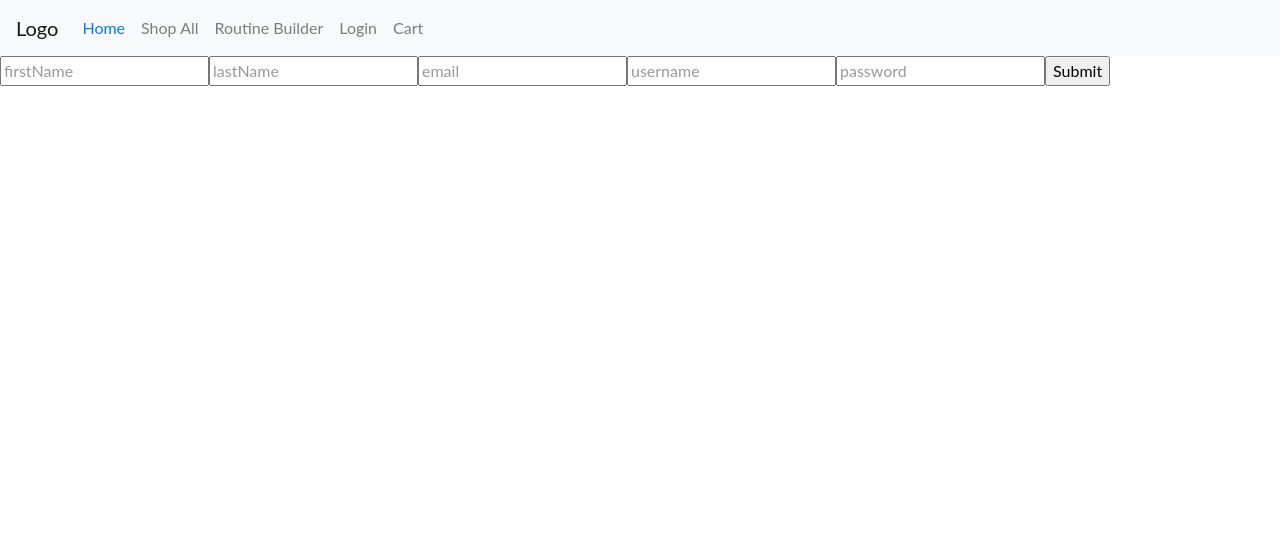
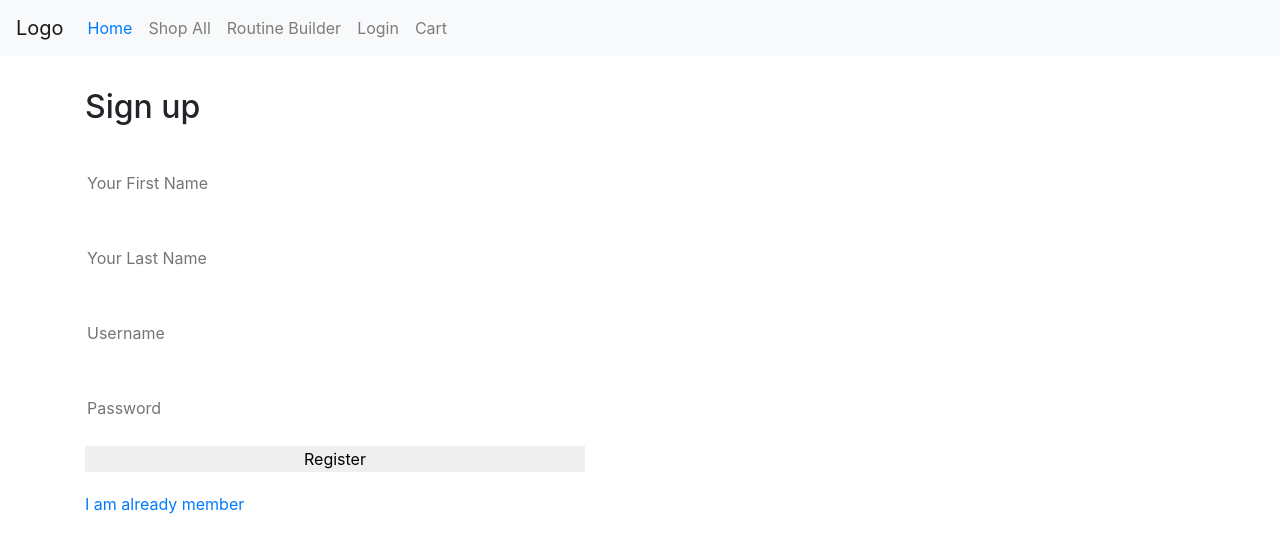
Before and after one commit to Char-Alexis/Ecommerce-Capstone-FrontEnd, a React (Create React App) app: page /register in a window 1280 px wide. Shown: the top 552 px of the page. Built offline with nearby package versions, Linux system fonts and the light colour scheme; no server answers.

Commit message:
Implemented styling in login and registration form

```diff
--- a/src/components/Login/Login.css
+++ b/src/components/Login/Login.css
@@ -1,4 +1,38 @@
-body {
+.signup {
+    margin-bottom: 150px;
+}
+
+/* .signin-form {
+    margin-right: 90px;
+    margin-left: 80px;
+} */
+
+
+.signin-content {
+    padding-top: 67px;
+    padding-bottom: 87px;
+}
+
+.material-icons-name {
+    font-size: 18px;
+}
+
+
+.form-group {
+  position: relative;
+  margin-bottom: 25px;
+  width: 500px;
+
+  overflow: hidden; }
+  .form-group:last-child {
+    margin-bottom: 0px; }
+
+input {
+    width: 100%;
+    display: block;
+    border: none;
+}
+/* body {
   font-family: "Lato", sans-serif;
 }
 
@@ -69,4 +103,4 @@ body {
 .btn-black {
   background-color: #000 !important;
   color: #fff;
-}
+} */
--- a/src/components/Login/Login.jsx
+++ b/src/components/Login/Login.jsx
@@ -40,48 +40,83 @@ class Login extends Component {
 
   render() {
     return (
-      <div>
-        {/* {this.state.register ?
-                <Registration register = {this.state.register} navToRegister={this.navToRegister}/>
-                :  */}
-        <div className="main">
-          <div className="col-md-6 col-sm-12">
-            <div className="login-form">
-              <form onSubmit={this.handleSubmit}>
-                <div className="form-group">
-                  <label>Username</label>
-                  <input
-                    type="text"
-                    name="username"
-                    onChange={this.handleChange}
-                    value={this.state.username}
-                    className="form-control"
-                    placeholder="User Name"
-                  />
+      // <div>
+      //   <div className="main">
+      //     <div className="col-md-6 col-sm-12">
+      //       <div className="login-form">
+      //         <form onSubmit={this.handleSubmit}>
+      //           <div className="form-group">
+      //             <label>Username</label>
+      //             <input
+      //               type="text"
+      //               name="username"
+      //               onChange={this.handleChange}
+      //               value={this.state.username}
+      //               className="form-control"
+      //               placeholder="User Name"
+      //             />
+      //           </div>
+      //           <div className="form-group">
+      //             <label>Password</label>
+      //             <input
+      //               type="password"
+      //               name="password"
+      //               onChange={this.handleChange}
+      //               value={this.state.password}
+      //               className="form-control"
+      //               placeholder="Password"
+      //             />
+      //           </div>
+      //           <button type="submit" className="btn btn-black">
+      //             Login
+      //           </button>
+      //           <button type="submit" className="btn btn-secondary">
+      //             Register
+      //           </button>
+      //         </form>
+      //       </div>
+      //     </div>
+      //   </div>
+      // </div>
+//  </div>
+
+
+ <section class="sign-in">
+            <div class="container">
+                <div class="signin-content">
+
+                    <div class="signin-form">
+                        <h2 class="form-title">Sign in</h2>
+                        <form onSubmit={this.handleSubmit} class="login-form" id="login-form">
+                            <div class="form-group">
+                                <label for="your_name"><i class="zmdi zmdi-account material-icons-name"></i></label>
+                                <input type="text" name="username"  onChange={this.handleChange} value={this.state.username} placeholder="Your Username"/>
+                            </div>
+                            <div class="form-group">
+                                <label for="your_pass"><i class="zmdi zmdi-lock"></i></label>
+                                <input type="password" name="password" onChange={this.handleChange} value={this.state.password} placeholder="Password"/>
+                            </div>
+                            <div class="form-group">
+
+                            </div>
+                            <div class="form-group form-button">
+                                <input type="submit"  class="form-submit" value="Log in"/>
+                            </div>
+                        </form>
+                        <div class="social-login">
+                            <span class="social-label">Don't have an account?</span>
+                            <ul class="socials">
+                                <li><a href="/register">Register Here</a></li>
+
+                            </ul>
+                        </div>
+                    </div>
                 </div>
-                <div className="form-group">
-                  <label>Password</label>
-                  <input
-                    type="password"
-                    name="password"
-                    onChange={this.handleChange}
-                    value={this.state.password}
-                    className="form-control"
-                    placeholder="Password"
-                  />
-                </div>
-                <button type="submit" className="btn btn-black">
-                  Login
-                </button>
-                <button type="submit" className="btn btn-secondary">
-                  Register
-                </button>
-              </form>
             </div>
-          </div>
-        </div>
-          {/* }  */}
-      </div>
+        </section>
+
+
+
     );
   }
 }
--- a/src/components/ProductListing/ProductsListing.jsx
+++ b/src/components/ProductListing/ProductsListing.jsx
@@ -28,6 +28,7 @@ const ProductsListing = (props) => {
 
             }
             return (
+
               <tr key={product.id}>
                 <td>{product.product_name}</td>
                 <td>{product.category}</td>
--- a/src/components/Registration/Registration.css
+++ b/src/components/Registration/Registration.css
@@ -1,150 +1,22 @@
-body {
-  margin: 0;
+.register-form{
+    margin-top: 20px;
+    margin-bottom: 20px;
+    width: 50%;
+    overflow: hidden;
 }
-.page-content {
-  width: 100%;
-  margin: 0 auto;
-  background: #dfe4ea;
-  display: flex;
-  display: -webkit-flex;
-  justify-content: center;
-  -o-justify-content: center;
-  -ms-justify-content: center;
-  -moz-justify-content: center;
-  -webkit-justify-content: center;
-  align-items: center;
-  -o-align-items: center;
-  -ms-align-items: center;
-  -moz-align-items: center;
-  -webkit-align-items: center;
+
+.signup-form{
+  margin-top: 2em;
 }
-.form-v5-content {
-  background: #fff;
-  width: 670px;
-  border-radius: 8px;
-  -o-border-radius: 8px;
-  -ms-border-radius: 8px;
-  -moz-border-radius: 8px;
-  -webkit-border-radius: 8px;
-  margin: 175px 0;
-  font-family: "Roboto", sans-serif;
-  color: #333;
-  font-weight: 400;
-  position: relative;
-  font-size: 18px;
+.form-group {
+    position: relative;
+    margin-bottom: 25px;
+    overflow: hidden;
+
 }
-.form-v5-content .form-detail {
-  padding: 30px 45px 30px 45px;
-  position: relative;
+
+input {
+    width: 100%;
+    display: block;
+    border: none;
 }
-.form-detail h2 {
-  font-weight: 700;
-  font-size: 25px;
-  text-align: center;
-  position: relative;
-  padding: 3px 0 20px;
-  margin-bottom: 40px;
-}
-.form-detail h2::after {
-  background: #3786bd;
-  width: 50px;
-  height: 2px;
-  content: "";
-  position: absolute;
-  top: 100%;
-  left: 50%;
-  transform: translateX(-50%);
-  -o-transform: translateX(-50%);
-  -ms-transform: translateX(-50%);
-  -moz-transform: translateX(-50%);
-  -webkit-transform: translateX(-50%);
-}
-.form-detail .form-row {
-  position: relative;
-}
-.form-detail .form-row-last {
-  text-align: center;
-}
-.form-detail label {
-  display: block;
-  font-size: 18px;
-  padding-bottom: 10px;
-}
-.form-detail .input-text {
-  margin-bottom: 26px;
-}
-.form-detail input {
-  width: 94.5%;
-  padding: 10.5px 15px;
-  border: 1px solid #e5e5e5;
-  appearance: unset;
-  -moz-appearance: unset;
-  -webkit-appearance: unset;
-  -o-appearance: unset;
-  -ms-appearance: unset;
-  outline: none;
-  -moz-outline: none;
-  -webkit-outline: none;
-  -o-outline: none;
-  -ms-outline: none;
-  border-radius: 4px;
-  -o-border-radius: 4px;
-  -ms-border-radius: 4px;
-  -moz-border-radius: 4px;
-  -webkit-border-radius: 4px;
-  font-family: "Roboto", sans-serif;
-  font-weight: 400;
-  font-size: 18px;
-}
-.form-detail input:focus {
-  border: 1px solid #b3b3b3;
-}
-.form-detail .register {
-  font-size: 18px;
-  color: #fff;
-  background: #3786bd;
-  border-radius: 5px;
-  -o-border-radius: 5px;
-  -ms-border-radius: 5px;
-  -moz-border-radius: 5px;
-  -webkit-border-radius: 5px;
-  width: 180px;
-  box-shadow: 0px 5px 15px 0px rgba(0, 0, 0, 0.2);
-  -o-box-shadow: 0px 5px 15px 0px rgba(0, 0, 0, 0.2);
-  -ms-box-shadow: 0px 5px 15px 0px rgba(0, 0, 0, 0.2);
-  -moz-box-shadow: 0px 5px 15px 0px rgba(0, 0, 0, 0.2);
-  -webkit-box-shadow: 0px 5px 15px 0px rgba(0, 0, 0, 0.2);
-  border: none;
-  margin: 19px 0 40px;
-  cursor: pointer;
-}
-.form-detail .register:hover {
-  background: #2f73a3;
-}
-.form-detail .form-row-last input {
-  padding: 14px;
-}
-.form-detail i {
-  font-size: 14px;
-  color: #999;
-  right: 15px;
-  top: 50%;
-  transform: translateX(-50%);
-  position: absolute;
-}
-input::-webkit-input-placeholder {
-  color: #999;
-  font-size: 16px;
-}
-input::-moz-placeholder {
-  color: #999;
-  font-size: 16px;
-}
-input:-ms-input-placeholder {
-  color: #999;
-  font-size: 16px;
-}
-input:-moz-placeholder {
-  color: #999;
-  font-size: 16px;
-}
--- a/src/components/Registration/Registration.jsx
+++ b/src/components/Registration/Registration.jsx
@@ -19,41 +19,76 @@ const Registration = ({ registerUser }) => {
 
   };
   return (
-    <div>
-      <form onSubmit={handleSubmit}>
-        <input
-          type="text"
-          placeholder="firstName"
-          value={firstName}
-          onChange={(event) => setFirstName(event.target.value)}
-        />
-        <input
-          type="text"
-          placeholder="lastName"
-          value={lastName}
-          onChange={(event) => setLastName(event.target.value)}
-        />
-        <input
-          type="text"
-          placeholder="email"
-          value={email}
-          onChange={(event) => setEmail(event.target.value)}
-        />
-        <input
-          type="text"
-          placeholder="username"
-          value={username}
-          onChange={(event) => setUsername(event.target.value)}
-        />
-        <input
-          type="text"
-          placeholder="password"
-          value={password}
-          onChange={(event) => setPassword(event.target.value)}
-        />
-        <input type="submit" value="Submit" />
-      </form>
-    </div>
+
+            <section class="signup">
+            <div class="container">
+                <div class="signup-content">
+                    <div class="signup-form">
+                        <h2 class="form-title">Sign up</h2>
+                        <form onSubmit={handleSubmit} class="register-form" id="register-form">
+                            <div class="form-group">
+                                <label for="name"><i class="zmdi zmdi-account material-icons-name"></i></label>
+                                <input type="text" value = { firstName } onChange={(event) => setFirstName(event.target.value)} placeholder="Your First Name"/>
+                            </div>
+                            <div class="form-group">
+                                <label for="email"><i class="zmdi zmdi-email"></i></label>
+                                <input type="email" value = { lastName } onChange={(event) => setLastName(event.target.value)} placeholder="Your Last Name"/>
+                            </div>
+                             <div class="form-group">
+                                <label for="email"><i class="zmdi zmdi-email"></i></label>
+                                <input type="email" value = { username } onChange={(event) => setUsername(event.target.value)} placeholder="Username"/>
+                            </div>
+                            <div class="form-group">
+                                <label for="pass"><i class="zmdi zmdi-lock"></i></label>
+                                <input type="password" value = { password } onChange={(event) => setPassword(event.target.value)} placeholder="Password"/>
+                            </div>
+
+                            <div class="form-group form-button">
+                                <input type="submit" name="signup" id="signup" class="form-submit" value="Register"/>
+                            </div>
+                        </form>
+                    </div>
+                    <div class="signup-image">
+                        <a href="/login" class="signup-image-link">I am already member</a>
+                    </div>
+                </div>
+            </div>
+        </section>
+  //   <div>
+  //     <form onSubmit={handleSubmit}>
+  //       <input
+  //         type="text"
+  //         placeholder="firstName"
+  //         value={firstName}
+  //         onChange={(event) => setFirstName(event.target.value)}
+  //       />
+  //       <input
+  //         type="text"
+  //         placeholder="lastName"
+  //         value={lastName}
+  //         onChange={(event) => setLastName(event.target.value)}
+  //       />
+  //       <input
+  //         type="text"
+  //         placeholder="email"
+  //         value={email}
+  //         onChange={(event) => setEmail(event.target.value)}
+  //       />
+  //       <input
+  //         type="text"
+  //         placeholder="username"
+  //         value={username}
+  //         onChange={(event) => setUsername(event.target.value)}
+  //       />
+  //       <input
+  //         type="text"
+  //         placeholder="password"
+  //         value={password}
+  //         onChange={(event) => setPassword(event.target.value)}
+  //       />
+  //       <input type="submit" value="Submit" />
+  //     </form>
+  //   </div>
   );
 };
 
```
Also changed, not shown: src/components/Checkout/Checkout.jsx (+35 -35 lines).
